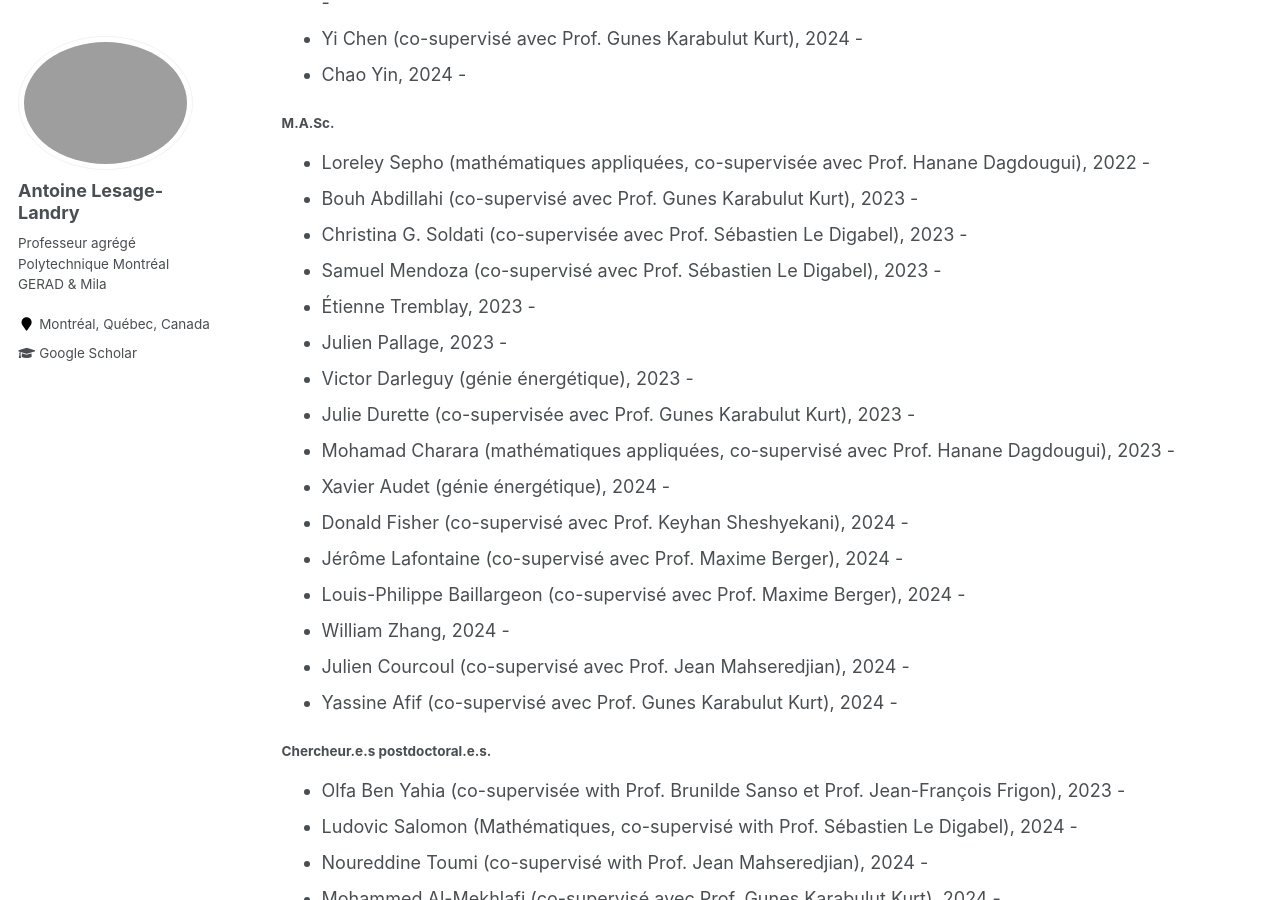
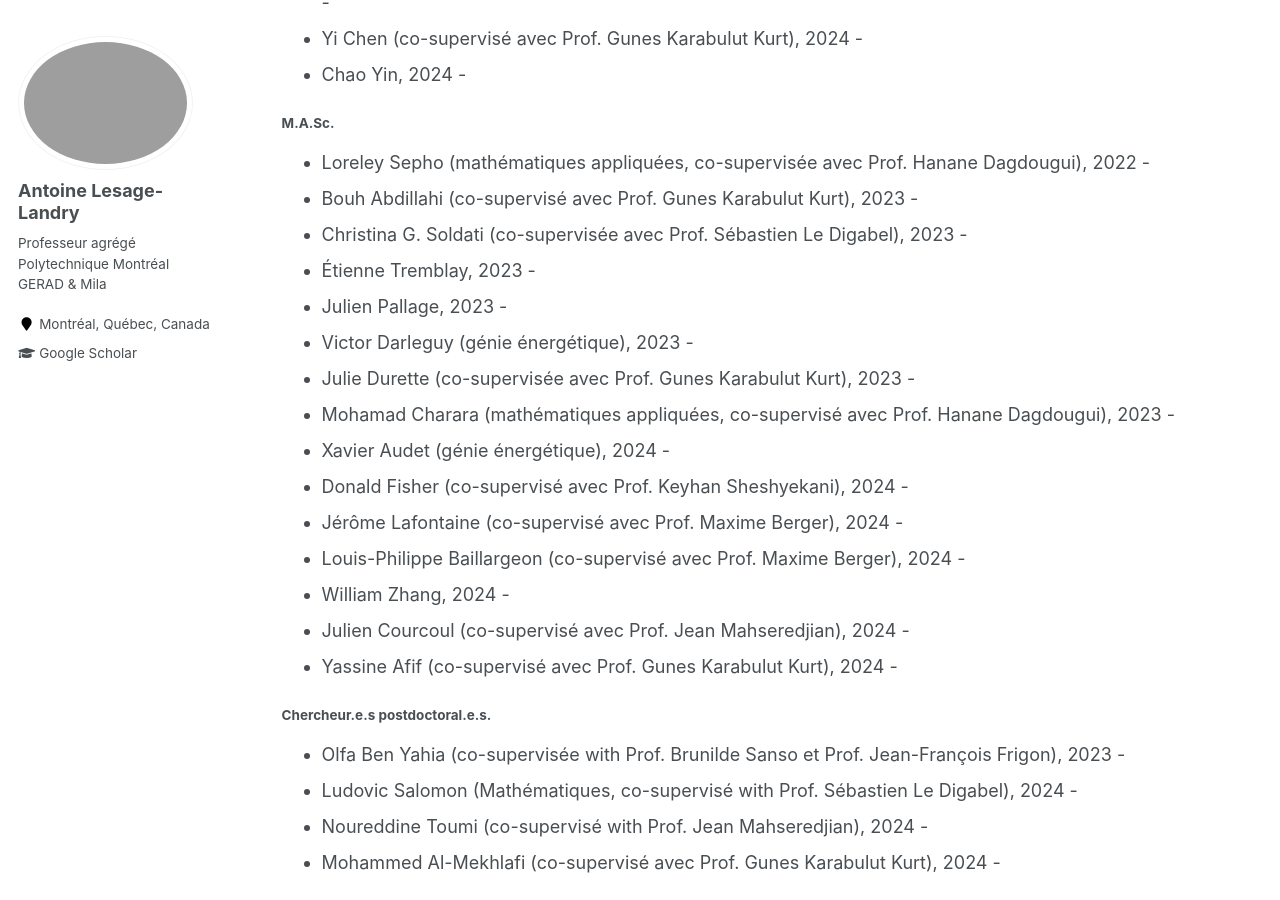
Before and after one commit to alesagelandry/fr, a Jekyll site: the page built from _pages/group.html, in a window 1280 px wide and 900 px high, scrolled down 447 px. Built offline with Jekyll 4.4.1, drawn with Linux system fonts in a browser that asks for light colours; some of the changed text lies outside the part shown.

Commit message:
group again

```diff
--- a/_pages/group.html
+++ b/_pages/group.html
@@ -30,7 +30,6 @@ author_profile: true
 <li>Loreley Sepho (mathématiques appliquées, co-supervisée avec Prof. Hanane Dagdougui), 2022 - </li>
 <li>Bouh Abdillahi (co-supervisé avec Prof. Gunes Karabulut Kurt), 2023 - </li>
 <li>Christina G. Soldati (co-supervisée avec Prof. Sébastien Le Digabel), 2023 - </li>
-<li>Samuel Mendoza (co-supervisé avec Prof. Sébastien Le Digabel), 2023 - </li>
 <li>Étienne Tremblay, 2023 - </li>
 <li>Julien Pallage, 2023 - </li>
 <li>Victor Darleguy (génie énergétique), 2023 - </li>
```
Also changed, not shown: other parts of _pages/group.html (+1 -0 lines).
